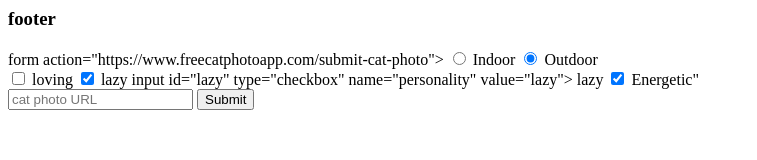
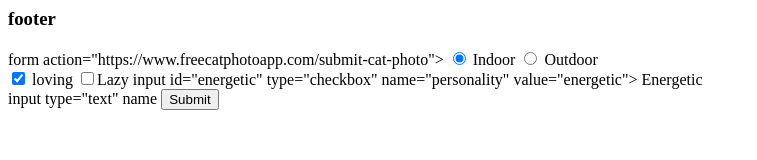
Before and after one commit to knightmoves-schools/005-forms-Romantrickey-ops, a website: page index.html in a window 1280 px wide. Shown: the whole page, without its empty margins (0-757 px from the left). Drawn offline with Linux system fonts and the light colour scheme.

Commit message:
Update index.html replaced stuff

```diff
--- a/index.html
+++ b/index.html
@@ -2,18 +2,16 @@
 <div id="footer"> <head>
 <h3>footer</h3>
 form action="https://www.freecatphotoapp.com/submit-cat-photo">   </head>
- <input id="indoor" type="radio" name="indoor-outdoor" value="indoor">   <body>
+ <input id="indoor" type="radio" name="indoor-outdoor" value="indoor" checked>  <body>
   <label for="indoor">Indoor</label>
-  <input id="outdoor" type="radio" name="indoor-outdoor" value="outdoor" checked>  </body>
+  <input id="outdoor" type="radio" name="indoor-outdoor" value="outdoor">  </body>
  <label for="outdoor">Outdoor</label><br>
-<input id="loving" type="checkbox" name="personality" value="loving" >
+ <input id="loving" type="checkbox" name="personality" value="loving" checked>
  <label for="loving">loving</label>
- <input id="lazy" type="checkbox" name="personality" value="lazy" checked>
- <label for="lazy">lazy</label>
- input id="lazy" type="checkbox" name="personality" value="lazy">
- <label for="lazy">lazy</label>
- <input id="energetic" type="checkbox" name="personality" value="energetic" checked>
- <label for="energetic">Energetic"</label>
+ <input id="lazy" type="checkbox" name="personality" value="lazy"
+<label for="lazy">Lazy</label>
+ input id="energetic" type="checkbox" name="personality" value="energetic">
+ <label for="energetic">Energetic</label>
  <br>
- <input type="text" name="cat-url" placeholder="cat photo URL" required>
+ input type="text" name
  <button type="submit">Submit</button>
```
